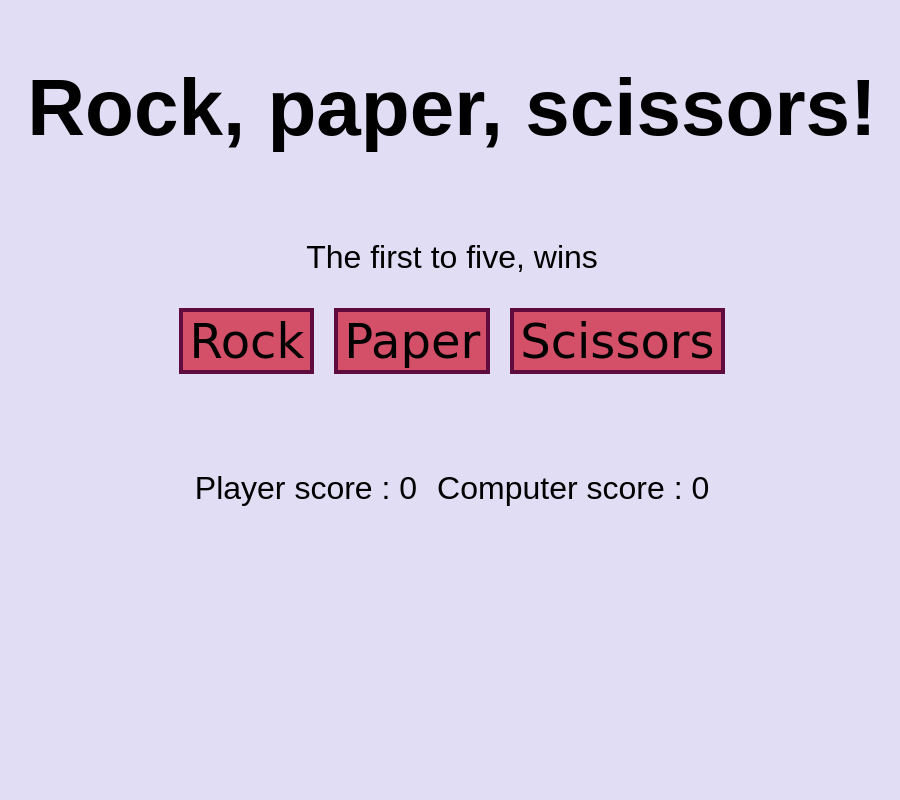
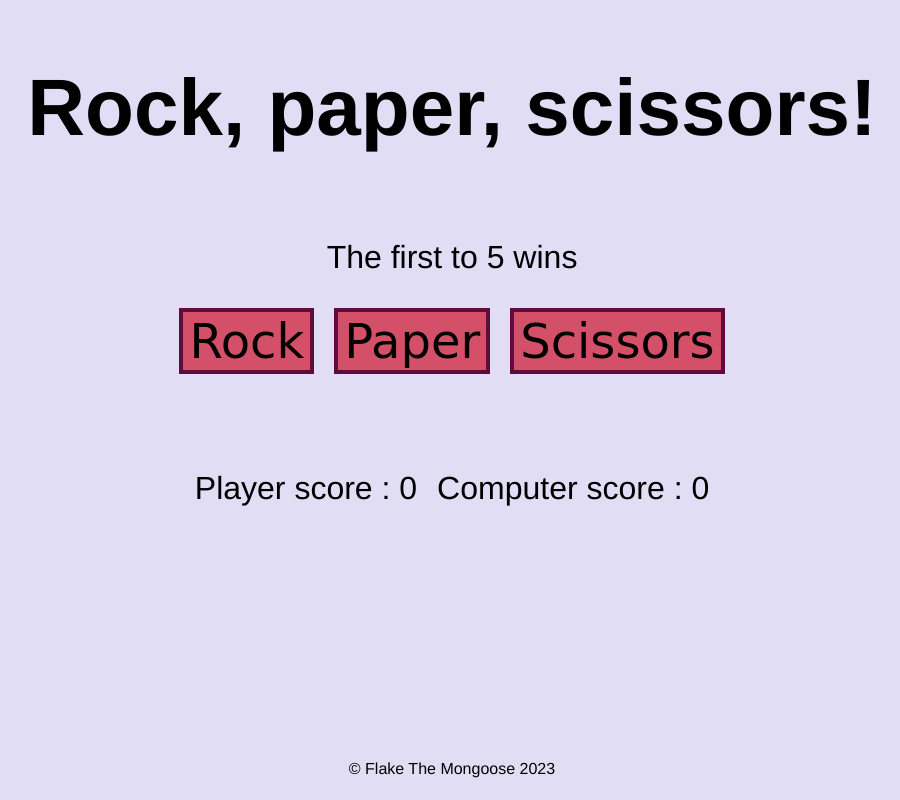
Before and after one commit to jwatelet/rock-paper-scissors, a plain HTML site: page index.html in a window 1280 px wide. Shown: the whole page, without its empty margins (188-1088 px from the left). Drawn offline with Linux system fonts and the light colour scheme; a web font is replaced by a local one.

Commit message:
add credits

```diff
--- a/index.html
+++ b/index.html
@@ -18,7 +18,7 @@
 <body class="container">
 
   <h1 class="mainTitle">Rock, paper, scissors!</h1>
-  <p>The first to five, wins</p>
+  <p>The first to 5 wins</p>
 
   <div class="weapons">
     <button class="rock">Rock</button>
@@ -31,7 +31,9 @@
     <p>Player score : <span class="playerScore">0</span></p>
     <p>Computer score : <span class="computerScore">0</span></p>
   </div>
-
+  <div class="footer">
+    © Flake The Mongoose 2023
+  </div>
 </body>
 
 </html>
--- a/style.css
+++ b/style.css
@@ -3,22 +3,31 @@
   flex-direction: column;
   justify-content: center;
   align-items: center;
-  background: #a8a0e259
+  background: #a8a0e259;
 }
 
 p {
-  font-family: Arial, Helvetica, sans-serif;
+  font-family: Helvetica, sans-serif;
   font-size: 2em;
 }
 
 .mainTitle {
-  font-family: Arial, Helvetica, sans-serif;
+  font-family: Helvetica, sans-serif;
   font-size: 5em;
 }
 
 .weapons {
   display: flex;
   gap: 20px;
+}
+
+.footer {
+  font-family: Helvetica, sans-serif;
+  position: absolute;
+  bottom: 0;
+  width: 100%;
+  height: 2.5rem;
+  text-align: center;
 }
 
 button {
```
